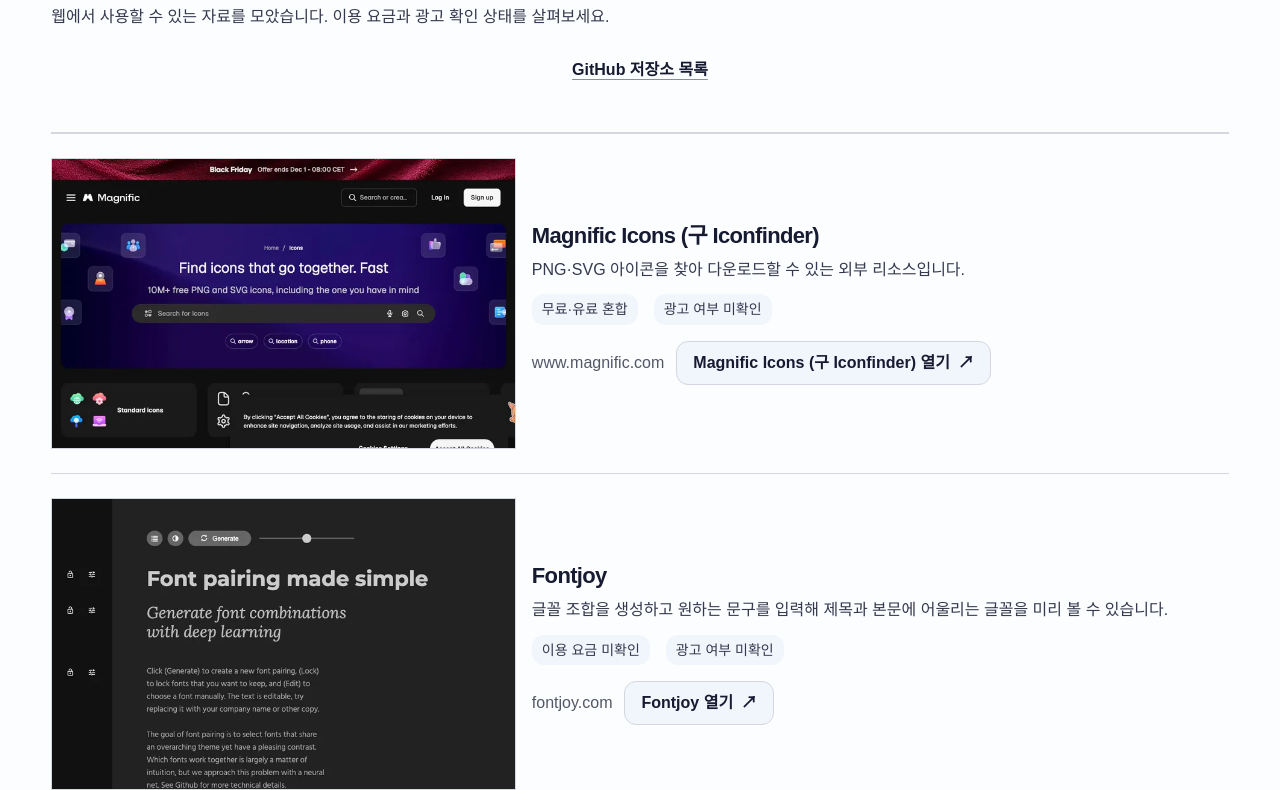
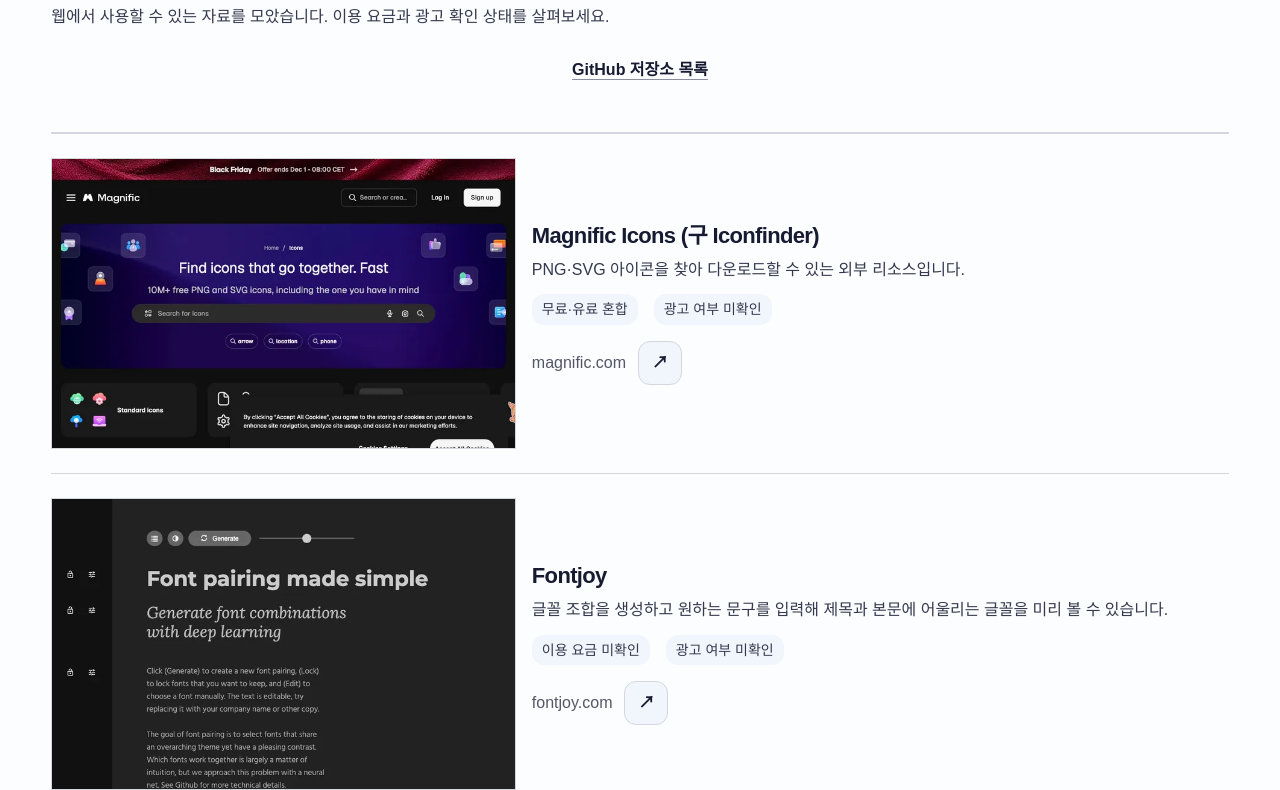
Before and after one commit to antdailycraft/adfree, an Astro site: page /resources in a window 1280 px wide. Shown: the part 197-987 px from the top of the page. Built offline with nearby package versions, Linux system fonts and the light colour scheme; Astro itself is replaced by a stand-in of ours; a web font is replaced by a local one.

Commit message:
Simplify resource links and add GitHub resources navigation

```diff
--- a/src/components/SiteHeader.astro
+++ b/src/components/SiteHeader.astro
@@ -9,6 +9,7 @@ const { currentPath } = Astro.props;
 const links = [
   { href: withBase("apps/"), label: "도구 탐색" },
   { href: withBase("resources/"), label: "외부 리소스" },
+  { href: withBase("github-resources/"), label: "GitHub 저장소" },
   { href: withBase("updates/"), label: "업데이트" },
   { href: withBase("methodology/"), label: "검증 기준" },
   { href: withBase("guides/official-downloads/"), label: "가이드" },
--- a/src/pages/resources.astro
+++ b/src/pages/resources.astro
@@ -15,7 +15,7 @@ const resources = backlog.entries.filter((entry) => entry.status === "listed_ext
     </header>
     <ul class="resource-list" aria-label="외부 리소스 목록">
       {resources.map((resource) => {
-        const host = new URL(resource.url).hostname;
+        const displayHost = new URL(resource.url).hostname.replace(/^www\./, "");
         return (
         <li class="resource-card">
           {resource.snapshot ? <img class="resource-preview" src={withBase(`media/resources/${resource.snapshot}.webp`)} width="768" height="480" alt={`${resource.name} 공개 화면 미리보기`} loading="lazy" decoding="async" /> : <p>사이트 미리보기 준비 중</p>}
@@ -27,8 +27,8 @@ const resources = backlog.entries.filter((entry) => entry.status === "listed_ext
               {resource.adFreeStatus === "unverified" && <li>광고 여부 미확인</li>}
             </ul>
           <div class="resource-destination">
-            <span class="resource-host">{host}</span>
-            <a class="outline-action" href={resource.url}>{resource.name} 열기 <span aria-hidden="true">↗</span></a>
+            <span class="resource-host">{displayHost}</span>
+            <a class="outline-action" href={resource.url} aria-label={`${resource.name} 열기`}><span aria-hidden="true">↗</span></a>
           </div>
           </div>
         </li>
@@ -54,11 +54,10 @@ const resources = backlog.entries.filter((entry) => entry.status === "listed_ext
   .resource-preview { width: 100%; height: auto; display: block; border: 1px solid var(--color-rule); }
   .resource-destination { margin-top: var(--space-md); display: flex; align-items: center; flex-wrap: wrap; gap: var(--space-sm); }
   .resource-card > div { min-width: 0; }
-  .resource-destination a { max-width: 100%; white-space: normal; }
   .resource-host { color: var(--color-muted); overflow-wrap: anywhere; }
   .resource-card h2 { font-size: 1.375rem; margin: 0 0 .5rem; }
   .resource-card p { color: var(--color-ink-soft); }
   .resource-facts { list-style: none; display: flex; flex-wrap: wrap; gap: .5rem 1rem; margin: .75rem 0 0; padding: 0; font-size: .875rem; color: var(--color-ink-soft); }
   .resource-facts li { padding: .25rem .625rem; border-radius: var(--radius-sm); background: var(--color-paper-2); }
-  .outline-action { gap: .5rem; }
+  .resource-destination .outline-action { min-width: 2.75rem; padding-inline: 0; }
 </style>
```
